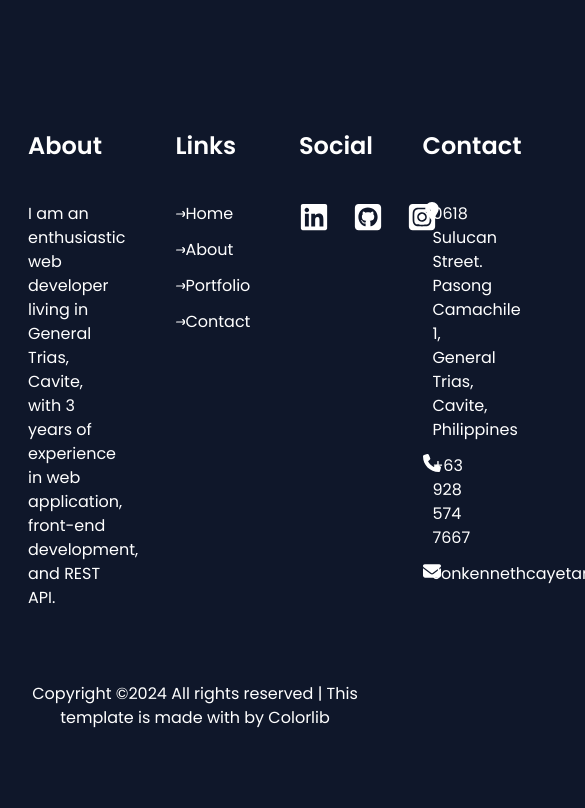
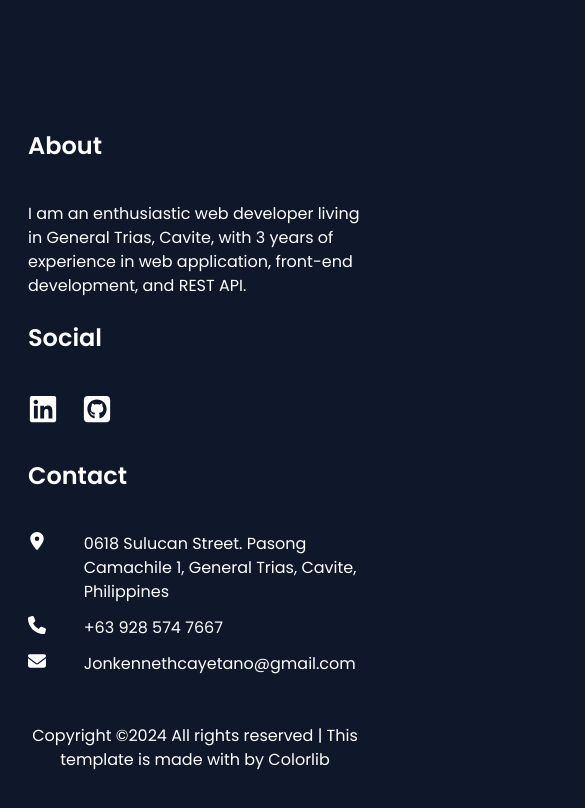
Before and after one commit to IKENN007/web-portfolio, a Next.js app: page / in a window 390 px wide. Shown: the part 4555-5363 px from the top of the page, 585 px wide, since content can reach past the window. Built offline with nearby package versions, Linux system fonts and the light colour scheme.

Commit message:
Update Footer.jsx

```diff
--- a/app/components/Footer.jsx
+++ b/app/components/Footer.jsx
@@ -14,9 +14,9 @@ from "react-icons/fa6";
 const Footer = () => {
     return (
         <div id='footer' className='px-7 py-28 text-white md:px-20'>
-            <div className='flex mb-12 space-x-10'>
+            <div className='md:flex mb-12 md:space-x-10'>
 
-                <div className='w-1/4'>
+                <div className='md:w-1/3 lg:w-1/4'>
                     <div className='mb-6'>
                         <h2 className='mb-10 text-2xl font-semibold'>
                             About
@@ -29,9 +29,9 @@ const Footer = () => {
                     </div>
                 </div>
 
-                <div className='w-1/4'>
+                <div className='w-1/4 hidden lg:block'>
                     <div className='mb-6 ms-6'>
-                        <h2 className='mb-10 text-2xl font-semibold'>
+                        {/* <h2 className='mb-10 text-2xl font-semibold'>
                             Links
                         </h2>
 
@@ -61,12 +61,12 @@ const Footer = () => {
                                 </li>
                             </Link>
 
-                        </ul>
+                        </ul> */}
                     </div>
                 </div>
 
-                <div className='w-1/4'>
-                    <div className='mb-6 ms-6'>
+                <div className='md:w-1/3 lg:w-1/4'>
+                    <div className='mb-6 md:ms-6'>
                         <h2 className='mb-10 text-2xl font-semibold'>
                             Social
                         </h2>
@@ -82,11 +82,11 @@ const Footer = () => {
                                 href="https://github.com/IKENN007"
                                 className="text-3xl"><FaSquareGithub /></a>
                             </li>
-                            <li className="mb-3">
+                            {/* <li className="mb-3">
                                 <a target="blank"
                                 href="https://www.linkedin.com/in/jon-kenneth-alderite-27a65a198"
                                 className="text-3xl"><FaSquareInstagram /></a>
-                            </li>
+                            </li> */}
                             {/* <li className="mb-3">
                                 <a target="blank" href="https://kennethalderite.jobs180.com/"
                                 className="text-3xl"><FaSuitcase /></a>
@@ -95,8 +95,8 @@ const Footer = () => {
                     </div>
                 </div>
 
-                <div className='w-1/4'>
-                    <div className='mb-6 ms-6'>
+                <div className='md:w-1/3 lg:w-1/4'>
+                    <div className='mb-6 md:ms-6'>
                         <h2 className='mb-10 text-2xl font-semibold'>
                             Contact
                         </h2>
```
